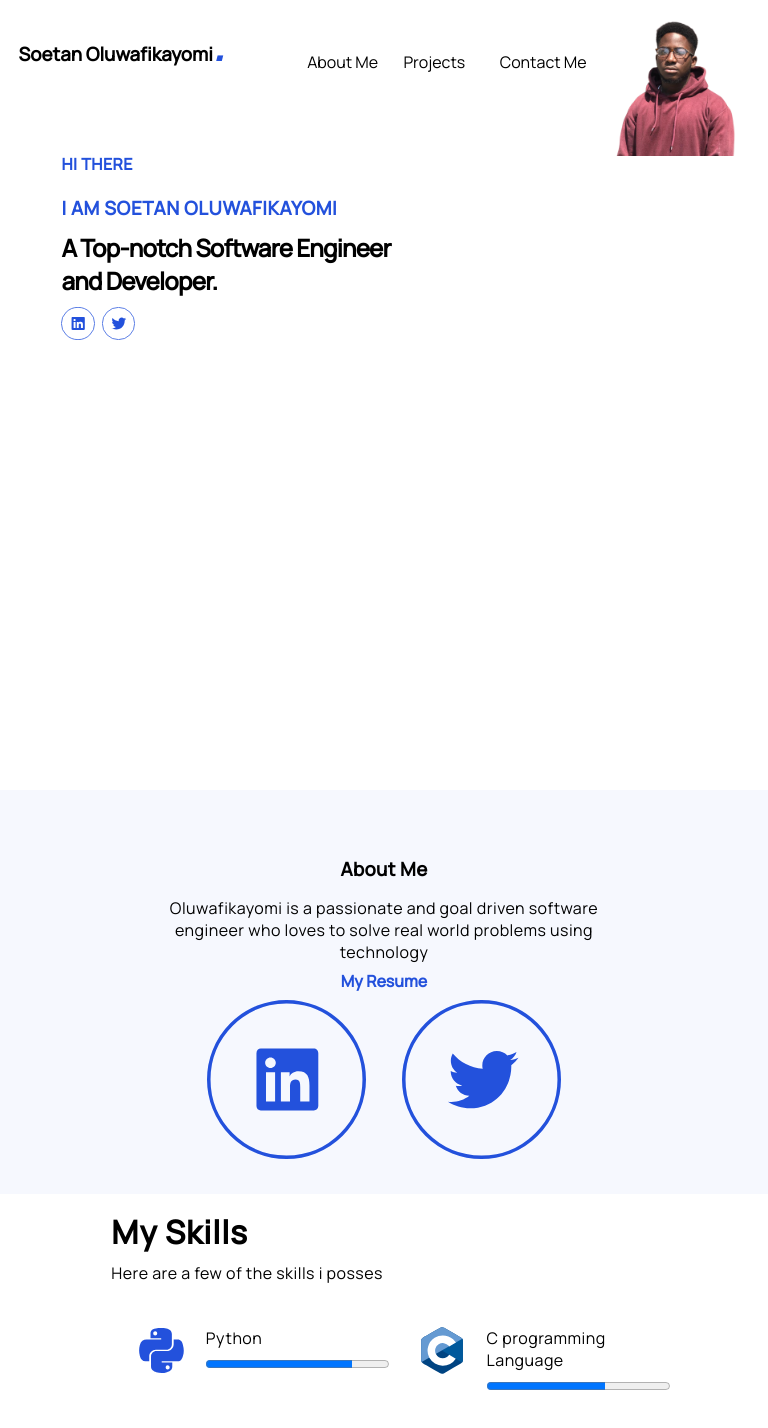
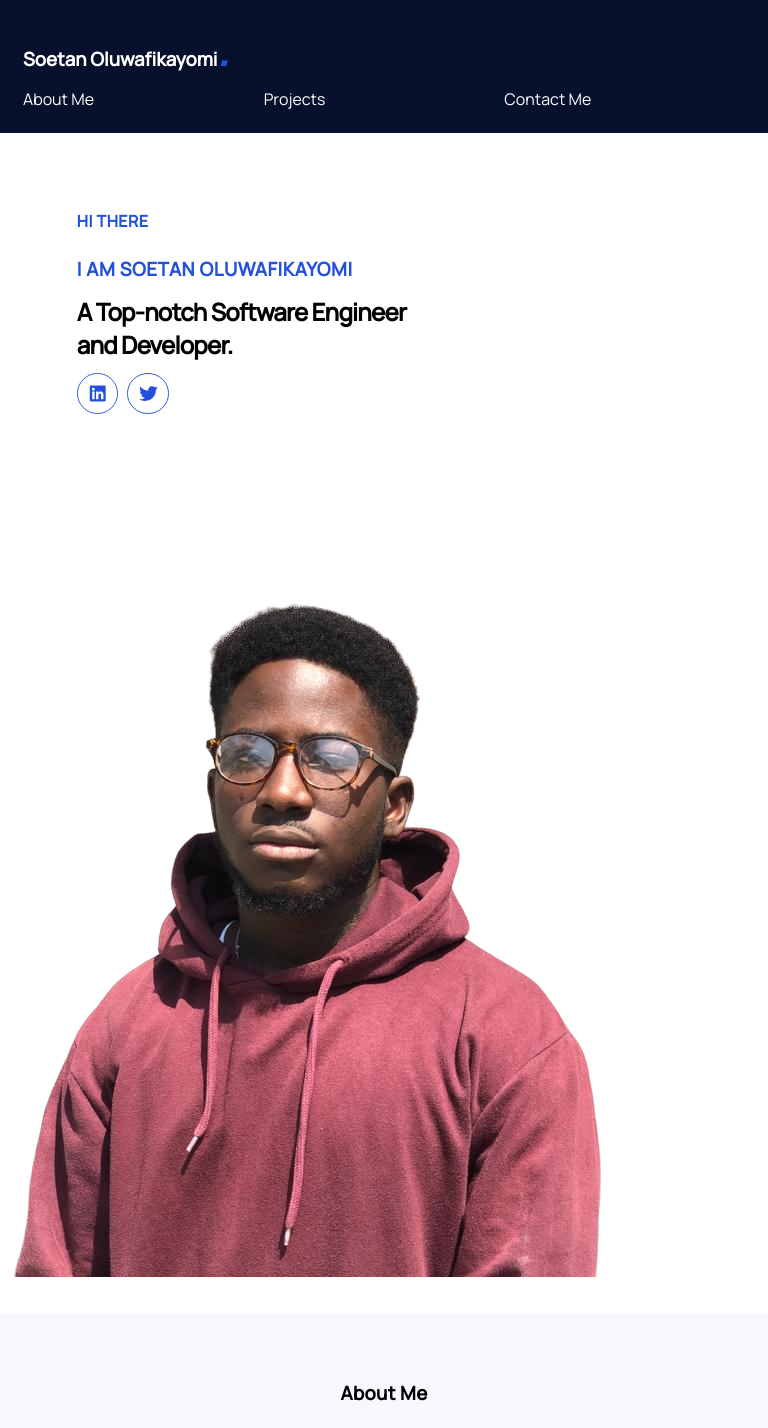
Before and after one commit to fikayo1/myPortfolio, a plain HTML site: page index.html in a window 768 px wide. Shown: the top 1428 px of the page. Drawn offline with Linux system fonts and the light colour scheme.

Commit message:
fixed reponsiveness

```diff
--- a/index.html
+++ b/index.html
@@ -80,7 +80,7 @@
                 <div class="each">
                     <img  src="./images/c-1.svg" alt="">
                     <div>
-                        <p>C programming Language</p>
+                        <p>C </p>
                         <progress value="65" max="100">65%</progress>
                     </div>
                 </div>
--- a/style.css
+++ b/style.css
@@ -53,6 +53,7 @@ header{
 nav{
     display: flex;
     padding: 3%;
+
 
 }
 nav h3{
@@ -351,30 +352,42 @@ footer p{
 
 /* Media query for small screens (e.g., mobile devices) */
 @media screen and (max-width: 768px) {
+    header {
+        display: block;
+    }
     .left-header {
         width: 100%;
         margin-left: 0;
         margin-bottom: 0;
-        padding-bottom: 50%;
+        padding-bottom: 0%;
     }
 
     .rightheader {
         width: 100%;
+        margin: 0;
         margin-bottom: 2rem;
         padding-bottom: 50%;
+    }
+    .indivdual{
+        display: block;
     }
 
     .rightheader img {
         padding-bottom: 50%;
     }
 
-    .nav {
+    nav {
+        color: white;
+        background-color:#07102C ;
         flex-direction: column;
         gap: 10px;
     }
+    nav ul a{
+        color: white;
+    }
 
     .link2, .link3, .link4 {
-        width: 100%;
+        width: 30%;
         justify-content: center;
     }
 
@@ -385,37 +398,63 @@ footer p{
     .right form {
         width: 100%;
     }
+    .contact{
+        display: block;
+    }
 }
 
 /* Media query for medium screens (e.g., tablets) */
 @media screen and (min-width: 768px) and (max-width: 1024px) {
+    header {
+        display: block;
+    }
     .left-header {
-        width: 80%;
+        width: 100%;
+        margin-left: 0;
+        margin-bottom: 0;
+        padding-bottom: 0%;
     }
 
     .rightheader {
-        width: 20%;
-        margin-bottom: 0;
+        width: 100%;
+        margin: 0;
+        margin-bottom: 2rem;
+        padding-bottom: 50%;
+    }
+    .indivdual{
+        display: block;
     }
 
     .rightheader img {
-        padding-bottom: 20%;
+        padding-bottom: 50%;
     }
 
-    .nav {
-        flex-direction: row;
-        gap: 20px;
+    nav {
+        color: white;
+        background-color:#07102C ;
+        flex-direction: column;
+        gap: 10px;
+    }
+    nav ul a{
+        color: white;
     }
 
     .link2, .link3, .link4 {
-        width: 50%;
+        width: 30%;
+        justify-content: center;
     }
 
     .me, .right {
-        width: 70%;
+        width: 90%;
+    }
+
+    .right form {
+        width: 100%;
+    }
+    .contact{
+        display: block;
     }
 }
-
 /* Media query for large screens (e.g., laptops and desktops) */
 /* @media screen and (min-width: 1025px) {
     .left-header {
```
Also changed, not shown: images/mypicture.png (deleted), images/mypicture1.png (deleted), 1 other file.
